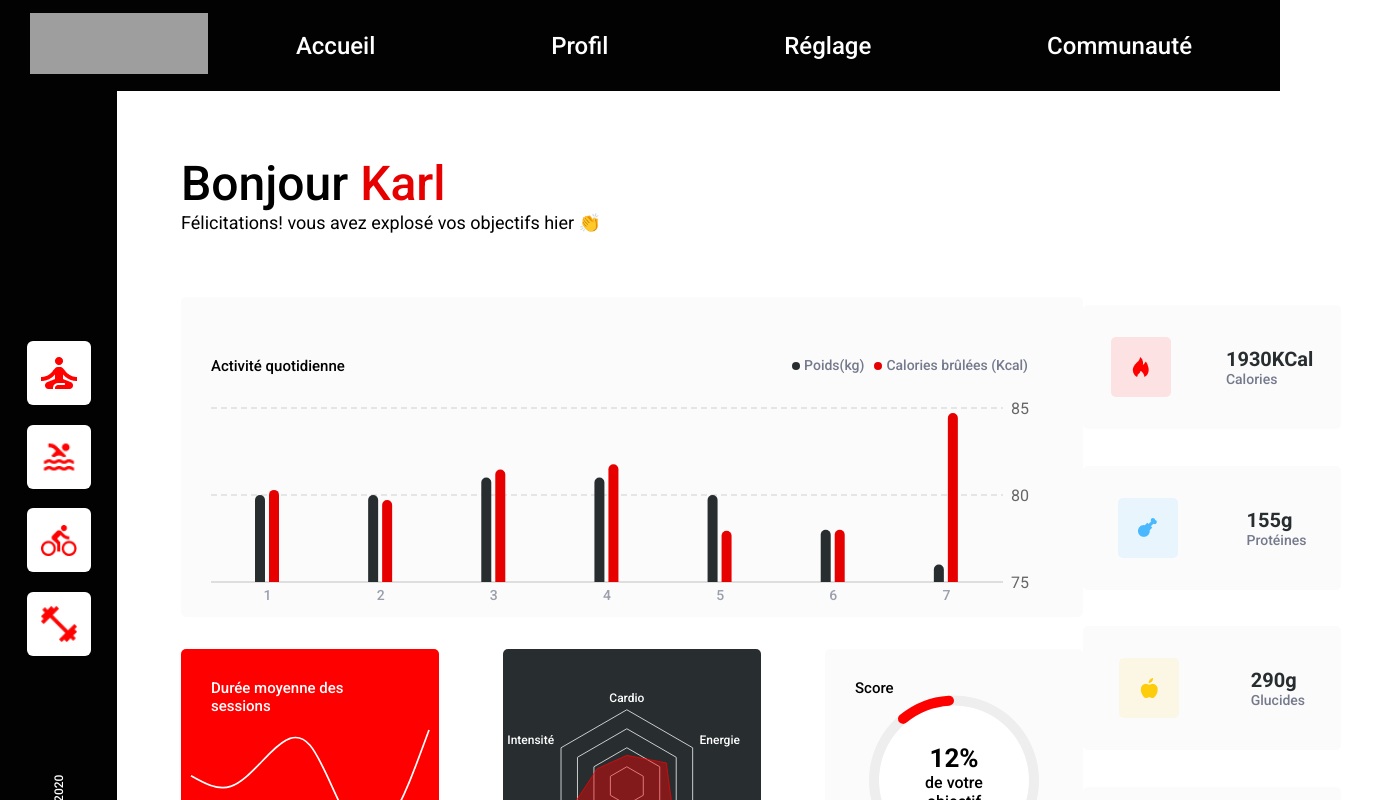
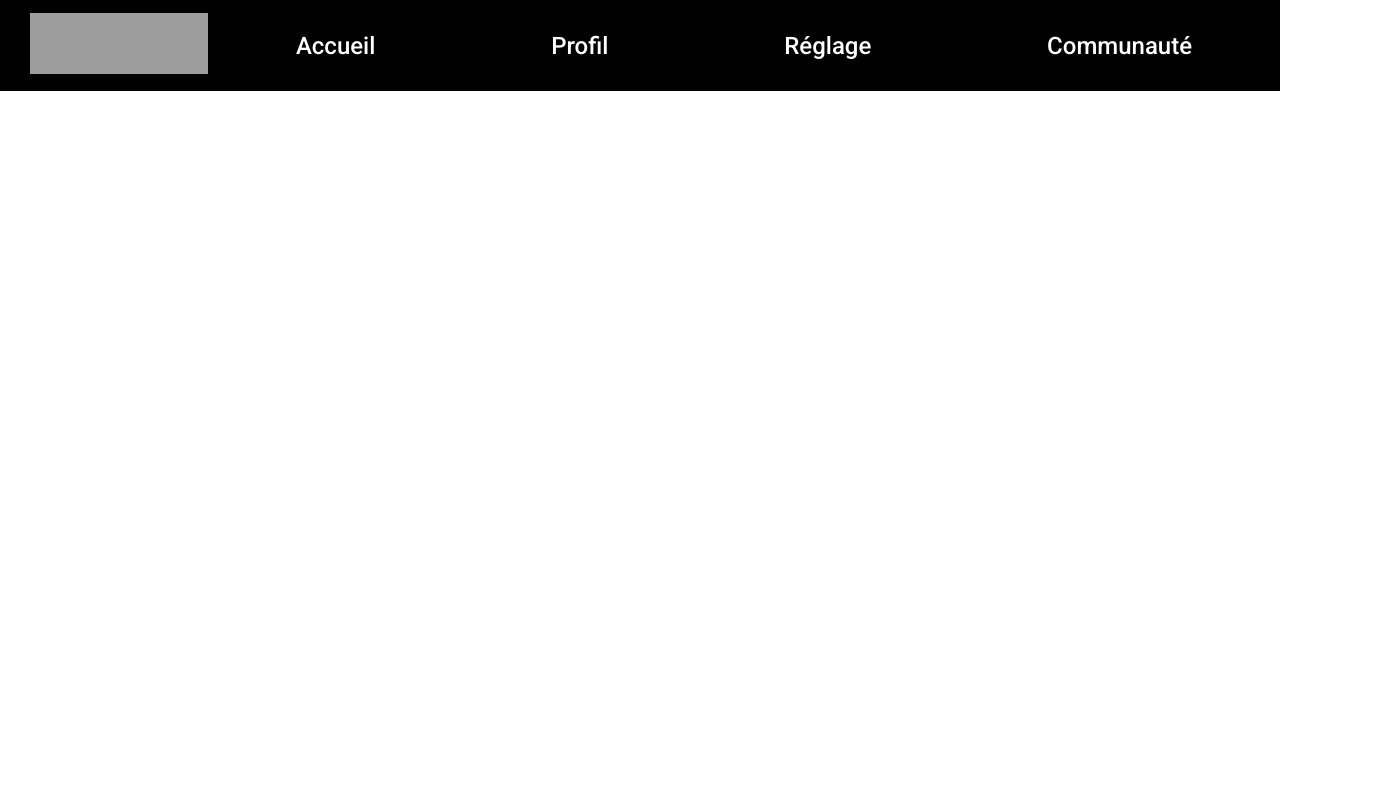
Before and after one commit to CDeque/CarolineDeque_12_31052022-, a React (Create React App) app: page / in a window 1280 px wide. Shown: the top 800 px of the page, 1373 px wide, since content can reach past the window. Built offline with nearby package versions, Linux system fonts and the light colour scheme; grey boxes are pictures that could not be loaded.

Commit message:
modification route

```diff
--- a/src/index.jsx
+++ b/src/index.jsx
@@ -12,7 +12,9 @@ root.render(
       <GlobalStyle/>
       <Header/>
       <Routes>
-        <Route exact path= "/" element={<Home />}/>
+
+        <Route  path= "/user/:userId" element={<Home />}/>
+
       </Routes>
     </Router>
 
```
